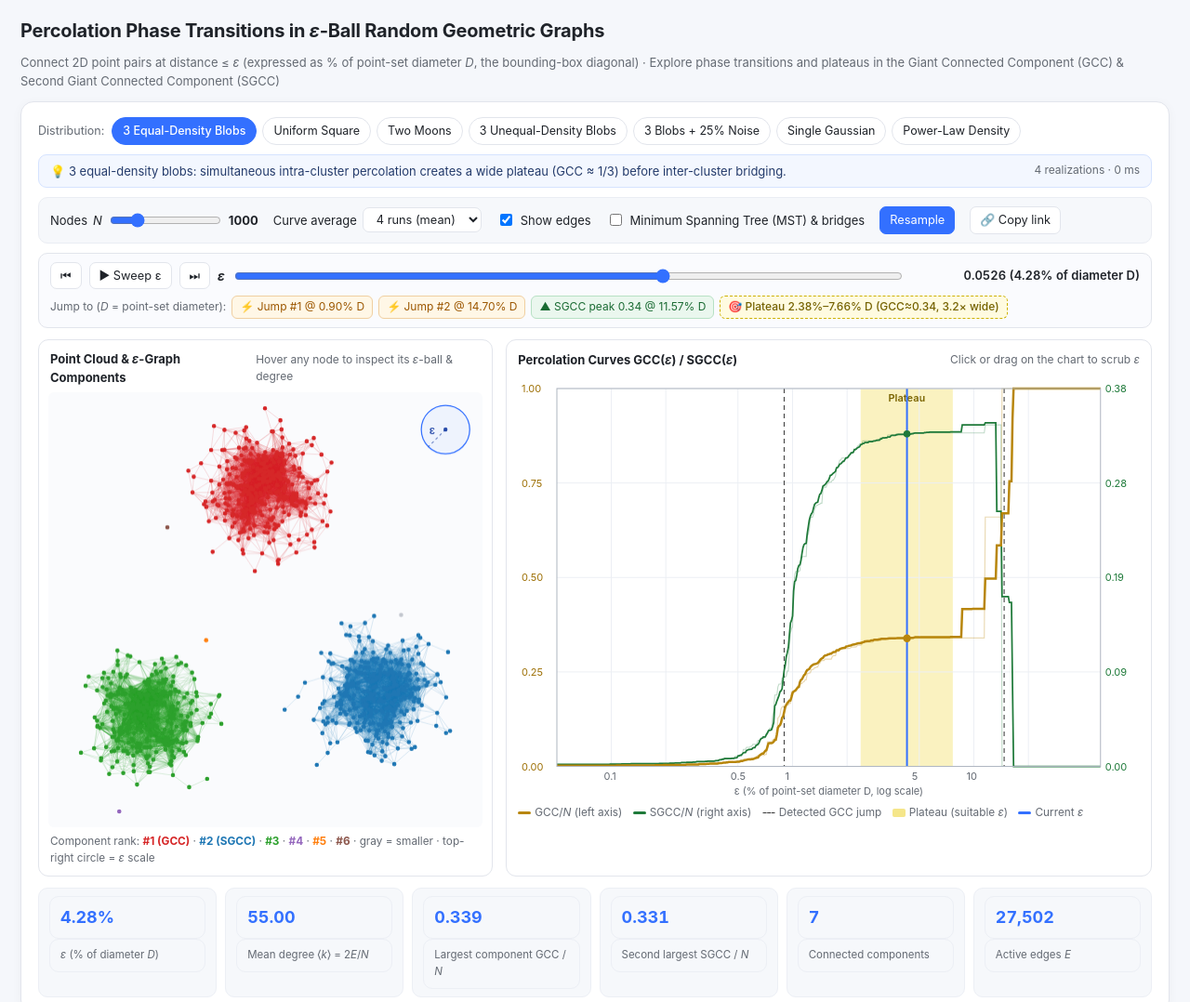
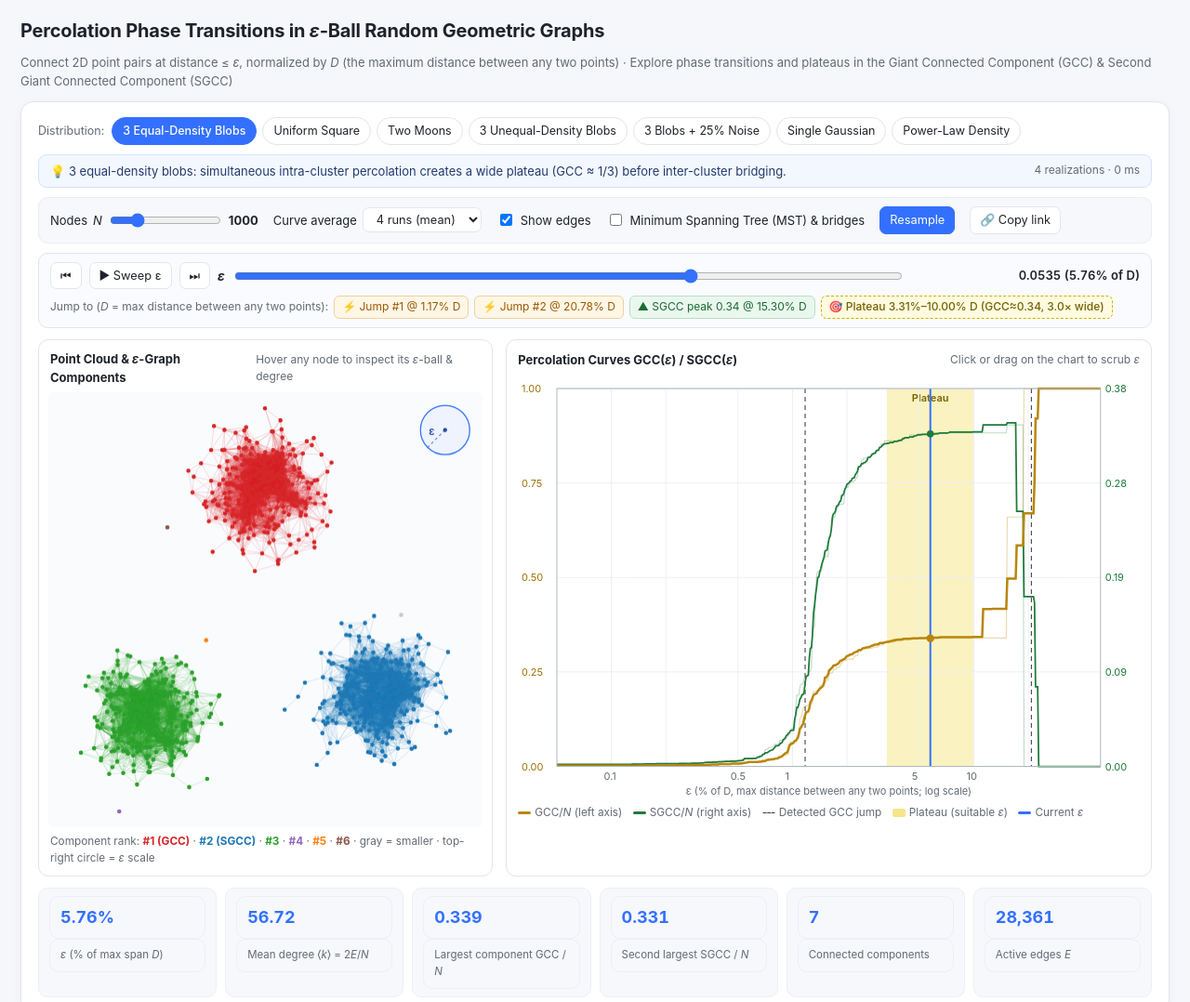
Before and after one commit to pobooo/rgg-percolation-viz, a plain HTML site: page index.html in a window 1280 px wide. Shown: the top 1078 px of the page at 93% size. Drawn offline with Linux system fonts and the light colour scheme.

Commit message:
Use exact max pairwise distance for D and clarify wording in plain English
Co-authored-by: Cursor <cursoragent@cursor.com>

```diff
--- a/index.html
+++ b/index.html
@@ -107,7 +107,7 @@
 <div class="wrap">
   <header>
     <h1>Percolation Phase Transitions in <i>ε</i>-Ball Random Geometric Graphs</h1>
-    <div class="sub">Connect 2D point pairs at distance ≤ <i>ε</i> (expressed as % of point-set diameter <i>D</i>, the bounding-box diagonal) · Explore phase transitions and plateaus in the Giant Connected Component (GCC) &amp; Second Giant Connected Component (SGCC)</div>
+    <div class="sub">Connect 2D point pairs at distance ≤ <i>ε</i>, normalized by <i>D</i> (the maximum distance between any two points) · Explore phase transitions and plateaus in the Giant Connected Component (GCC) &amp; Second Giant Connected Component (SGCC)</div>
   </header>
 
   <div class="card">
@@ -155,7 +155,7 @@
         <div class="legend">Component rank: <b style="color:#d62728">#1 (GCC)</b> · <b style="color:#1f77b4">#2 (SGCC)</b> · <b style="color:#2ca02c">#3</b> · <b style="color:#9467bd">#4</b> · <b style="color:#ff7f0e">#5</b> · <b style="color:#8c564b">#6</b> · gray = smaller · top-right circle = <i>ε</i> scale</div>
         <div class="legend" id="mstLegend" style="display:none; margin-top:4px; padding-top:4px; border-top:1px dashed #e5e8ef; color:#3d434d">
           <span class="sw" style="background:rgba(31,35,41,0.65); margin-left:0"></span>Active MST edges (≤ <i>ε</i>)
-          <span class="sw" style="background:none; height:0; border-top:2px dashed #f57c00"></span><b>Upcoming bridge (&gt; <i>ε</i>)</b>: shortest gap between two major components — they merge once <i>ε</i> reaches the labeled <b>% of point-set diameter <i>D</i></b>
+          <span class="sw" style="background:none; height:0; border-top:2px dashed #f57c00"></span><b>Upcoming bridge (&gt; <i>ε</i>)</b>: shortest gap between two major components — they merge once <i>ε</i> reaches the labeled <b>% of <i>D</i></b> (max distance between any two points)
         </div>
       </div>
       <div class="panel">
@@ -172,7 +172,7 @@
     </div>
 
     <div class="kpi">
-      <div><div class="v" id="k_eps">–</div><div class="k"><i>ε</i> (% of diameter <i>D</i>)</div></div>
+      <div><div class="v" id="k_eps">–</div><div class="k"><i>ε</i> (% of max span <i>D</i>)</div></div>
       <div><div class="v" id="k_deg">–</div><div class="k">Mean degree ⟨<i>k</i>⟩ = 2<i>E</i>/<i>N</i></div></div>
       <div><div class="v" id="k_gcc">–</div><div class="k">Largest component GCC / <i>N</i></div></div>
       <div><div class="v" id="k_sgcc">–</div><div class="k">Second largest SGCC / <i>N</i></div></div>
@@ -424,27 +424,47 @@ function sampleEdgesDense(P, T, mstCut, eps, estE, target) {
   return { eu: eu.subarray(0, cnt), ev: ev.subarray(0, cnt), cnt, sampled: true };
 }
 
+function exactDiameter(P) {
+  const { xs, ys, n } = P;
+  const idx = Array.from({ length: n }, (_, i) => i).sort((a, b) => xs[a] - xs[b] || ys[a] - ys[b]);
+  const cross = (o, a, b) => (xs[a] - xs[o]) * (ys[b] - ys[o]) - (ys[a] - ys[o]) * (xs[b] - xs[o]);
+  const lo = [], up = [];
+  for (const i of idx) {
+    while (lo.length >= 2 && cross(lo[lo.length - 2], lo[lo.length - 1], i) <= 0) lo.pop();
+    lo.push(i);
+  }
+  for (let k = idx.length - 1; k >= 0; k--) {
+    const i = idx[k];
+    while (up.length >= 2 && cross(up[up.length - 2], up[up.length - 1], i) <= 0) up.pop();
+    up.push(i);
+  }
+  const H = lo.slice(0, -1).concat(up.slice(0, -1));
+  let maxD2 = 0;
+  for (let i = 0; i < H.length; i++) {
+    for (let j = i + 1; j < H.length; j++) {
+      const dx = xs[H[i]] - xs[H[j]], dy = ys[H[i]] - ys[H[j]], d2 = dx * dx + dy * dy;
+      if (d2 > maxD2) maxD2 = d2;
+    }
+  }
+  return Math.sqrt(maxD2);
+}
+
 function simulate(dist, n, runs, seed0) {
-  const Ps = [], Es = [];
+  const Ps = [], Es = [], Ds = [];
   let T0 = null;
   for (let r = 0; r < runs; r++) {
     const P = sample(dist, n, seed0 + 7919 * r), T = mst(P);
     if (r === 0) T0 = T;
-    Ps.push(P); Es.push(events(n, T));
+    Ps.push(P); Es.push(events(n, T)); Ds.push(exactDiameter(P));
   }
-  let xmin = Infinity, xmax = -Infinity, ymin = Infinity, ymax = -Infinity;
-  for (const P of Ps) for (let i = 0; i < n; i++) {
-    if (P.xs[i] < xmin) xmin = P.xs[i]; if (P.xs[i] > xmax) xmax = P.xs[i];
-    if (P.ys[i] < ymin) ymin = P.ys[i]; if (P.ys[i] > ymax) ymax = P.ys[i];
-  }
-  const diam = Math.hypot(xmax - xmin, ymax - ymin);
+  const diam = Ds[0];
   const L = 520, grid = new Float64Array(L), Gm = new Float64Array(L), Sm = new Float64Array(L);
   const G0 = new Float64Array(L), S0 = new Float64Array(L);
   for (let i = 0; i < L; i++) grid[i] = diam * Math.pow(10, -3.3 + (Math.log10(0.5) + 3.3) * i / (L - 1));
   for (let r = 0; r < runs; r++) {
-    const E = Es[r];
+    const E = Es[r], scale = Ds[r] / diam;
     for (let i = 0; i < L; i++) {
-      const [g, s] = curveAt(E, grid[i], n);
+      const [g, s] = curveAt(E, grid[i] * scale, n);
       Gm[i] += g / runs; Sm[i] += s / runs;
       if (r === 0) { G0[i] = g; S0[i] = s; }
     }
@@ -515,7 +535,7 @@ function run(targetPct = null) {
     const plBtn = S.plateau
       ? `<button class="chip pl" data-eps="${Math.sqrt(S.plateau[0] * S.plateau[1])}">🎯 Plateau ${pct(S.plateau[0])}%–${pct(S.plateau[1])}% D (GCC≈${S.plateau[2].toFixed(2)}, ${(S.plateau[1] / S.plateau[0]).toFixed(1)}× wide)</button>`
       : `<span>No plateau (no single global ε separates clusters)</span>`;
-    $("chips").innerHTML = `<span>Jump to (<i>D</i> = point-set diameter):</span>${jBtns}${sgBtn}${plBtn}`;
+    $("chips").innerHTML = `<span>Jump to (<i>D</i> = max distance between any two points):</span>${jBtns}${sgBtn}${plBtn}`;
     $("chips").querySelectorAll("button[data-eps]").forEach(b => b.addEventListener("click", () => {
       stopPlay(); sliderFromEps(+b.dataset.eps); scheduleUpdate();
     }));
@@ -672,7 +692,7 @@ function update() {
   ctx.restore();
 
   const g = ranked[0][1] / n, s2 = ranked.length > 1 ? ranked[1][1] / n : 0;
-  $("epsv").textContent = `${eps.toFixed(4)} (${(100 * eps / S.diam).toFixed(2)}% of diameter D)`;
+  $("epsv").textContent = `${eps.toFixed(4)} (${(100 * eps / S.diam).toFixed(2)}% of D)`;
   $("k_eps").textContent = (100 * eps / S.diam).toFixed(2) + "%";
   $("k_deg").textContent = (2 * E / n).toFixed(2);
   $("k_gcc").textContent = g.toFixed(3);
@@ -708,7 +728,7 @@ function drawChart(eps, gCur, sCur) {
     if (k === 1 || k === 5) ctx.fillText(pct >= 1 ? pct.toFixed(0) : String(+pct.toPrecision(1)), X(r) - 8, H - m.b + 14);
   }
   ctx.save(); ctx.textAlign = "center";
-  ctx.fillText("ε (% of point-set diameter D, log scale)", m.l + pw / 2, H - 4);
+  ctx.fillText("ε (% of D, max distance between any two points; log scale)", m.l + pw / 2, H - 4);
   ctx.restore();
   for (let v = 0; v <= 1.001; v += 0.25) {
     ctx.beginPath(); ctx.moveTo(m.l, Yg(v)); ctx.lineTo(m.l + pw, Yg(v)); ctx.stroke();
```
Also changed, not shown: 2 other files.
